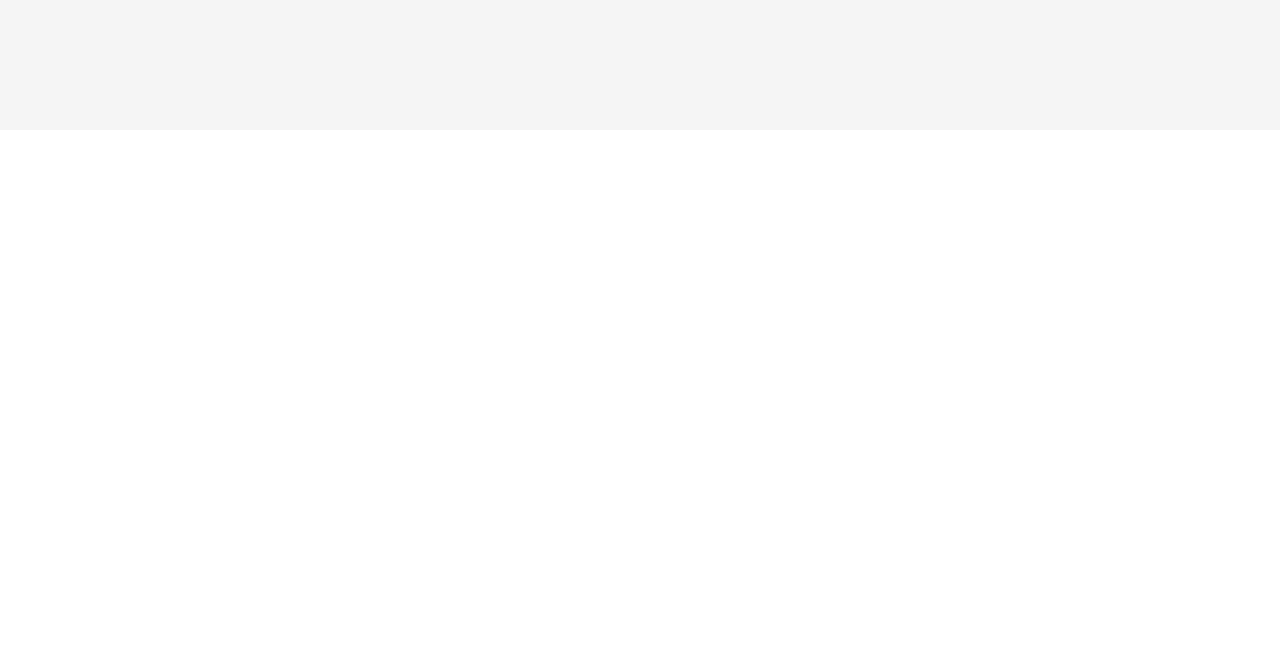
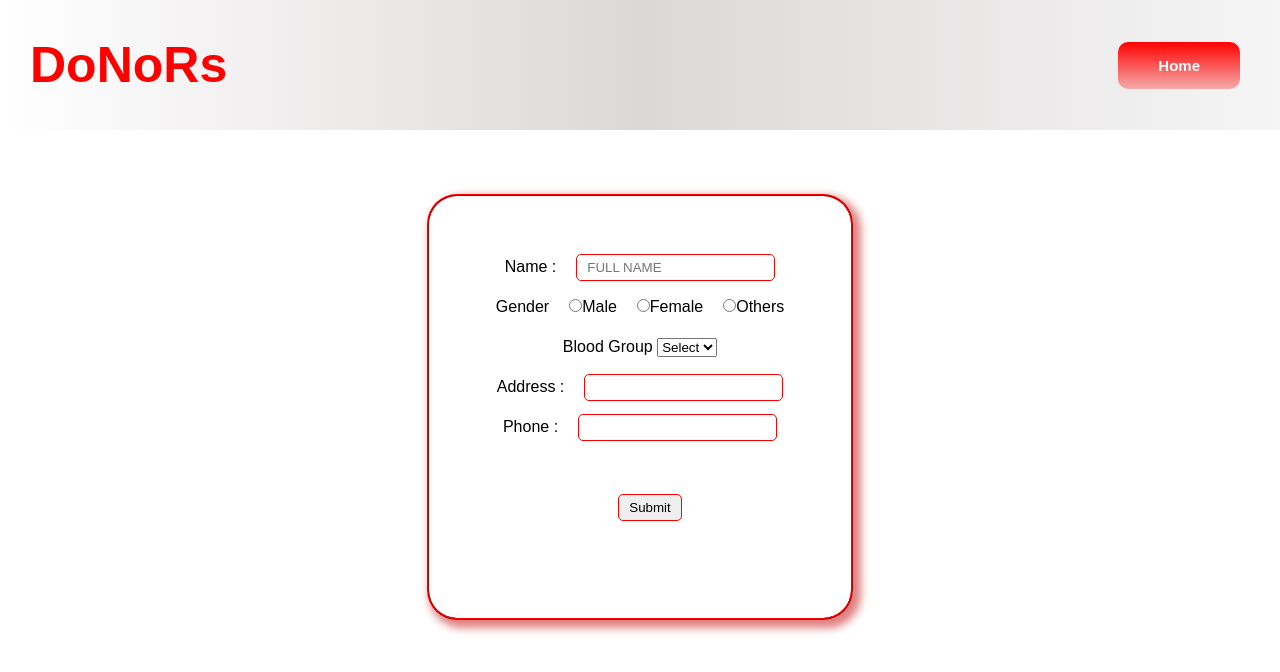
Before and after one commit to ibrahim-ibru/Donor, a plain HTML site: page Front-end/pages/addDonor.html in a window 1280 px wide. Drawn offline with Linux system fonts and the light colour scheme; a web font is replaced by a local one.

Commit message:
commited

```diff
--- a/Front-end/css/index.css
+++ b/Front-end/css/index.css
@@ -7,7 +7,7 @@
 .nav{
     height: 130px;
     width: 100%;
-    background-color: whitesmoke;
+    background-image:linear-gradient(to left,whitesmoke,rgb(221, 216, 216),white);
     display: flex;
     align-items: center;
     justify-content: space-between;
@@ -43,18 +43,46 @@
     margin: auto;
 }
 
+.tmain button{
+    width: 32%;
+    background-color: red;
+    height: 100%;
+    border: none;
+    border-radius: 5px;
+    color: aliceblue;
+}
 .phone{
     display: none;
 }
 
-.tmain tr:nth-child(even){
-    background-color: rgb(252, 140, 140);
-    color: white;
+tr,td,th{
+    border: 1px solid black;
 }
 
 .buttons-phone button{
     display: none;
 }
+
+.donor-form{
+    height: 40vh;
+    margin: auto;
+    width: 25%;
+    margin-top: 5%;
+    box-shadow: 5px 5px 8px 3px rgb(223, 127, 127);
+    border: 2px ridge red;
+    border-radius: 30px;
+    text-align: center;
+    padding: 4% 4%;
+    line-height: 40px;
+}
+
+.donor-form input{
+    margin-left: 20px;
+    padding: 5px 10px;
+    border: 1px solid red;
+    border-radius: 5px;
+}
+
 
 
 
@@ -124,4 +152,7 @@
         justify-content: space-evenly;
         margin-top: 20px;
     }
+    .buttons-phone button{
+        display: inline;
+    }
 }
--- a/Front-end/pages/addDonor.html
+++ b/Front-end/pages/addDonor.html
@@ -7,6 +7,31 @@
     <link rel="stylesheet" href="../css/index.css">
 </head>
 <body>
-    <div class="nav"></div>
+    <div class="nav">
+        <div class="logo">
+            <h1>DoNoRs</h1>
+        </div>
+        <div class="add-btn">
+            <a href="../index.html"><button>Home</button></a>
+        </div>
+    </div>
+    <div class="donor-form">
+
+        <form action="../index.html">
+            <label for="name">Name :</label><input type="text" placeholder="FULL NAME"><br>
+            <label for="gender">Gender</label><input type="radio" name="gender" id="male" value="male"><label for="male">Male</label><input type="radio" name="gender" id="female" value="female"><label for="female">Female</label><input type="radio" name="gender" id="others" value="others"><label for="others">Others</label><br>
+            <label for="">Blood Group </label><select name="" id="group">
+
+                <option value="A+">Select</option>
+                <option value="A+">A+</option>
+                <option value="B+">B+</option>
+                <option value="A-">A-</option>
+                <option value="B-">B-</option>
+            </select><br>
+            <label for="address">Address :</label><input type="text" name="" id=""><br>
+            <label for="phone">Phone :</label><input type="tel" name="" id="phone"><br><br>
+            <input type="submit" value="Submit">
+        </form>
+    </div>
 </body>
 </html>
```
Also changed, not shown: Front-end/index.html (+3 -3 lines).
